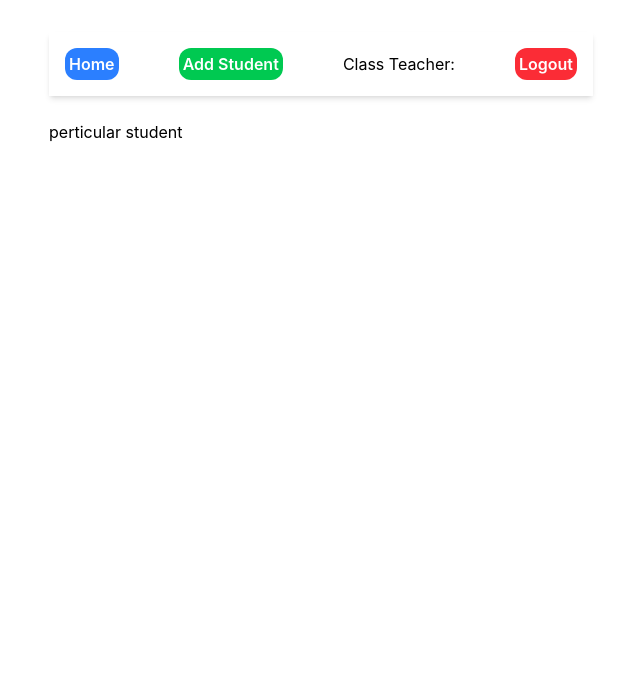
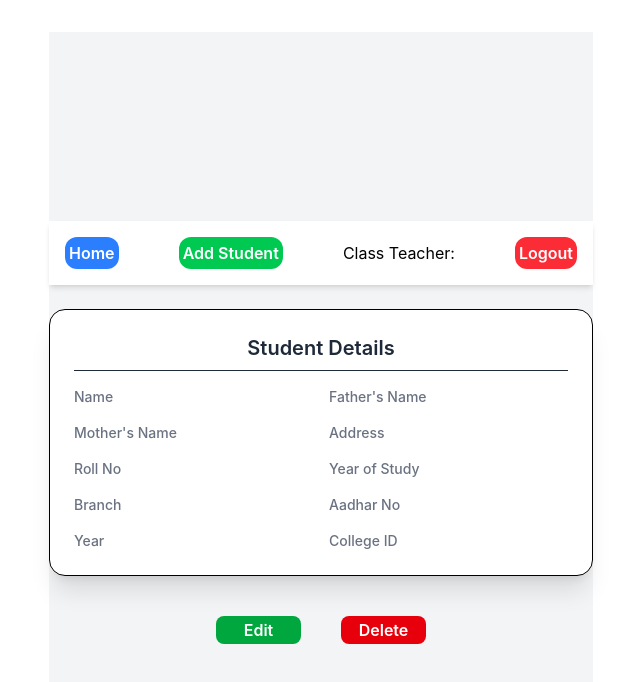
Before and after one commit to satyamrk18/React-Electron-Tailwind-Setup, a React (Vite) app: page /#/student/1 in a window 1280 px wide. Shown: the top 682 px of the page, without its empty margins (319-959 px from the left). Built offline with nearby package versions, Linux system fonts and the light colour scheme; no server answers.

Commit message:
perticular student retrived and delete student funcationality added

```diff
--- a/src/views/perticularStudent.jsx
+++ b/src/views/perticularStudent.jsx
@@ -1,10 +1,137 @@
 import Navbar from "../components/Navbar";
+import axios from "axios";
+import { useState, useEffect } from "react";
+import { useParams } from "react-router-dom";
+import { Link } from "react-router-dom";
+import { useNavigate } from "react-router-dom";
 const PerticularStudent = () => {
+  const [student, setStudent] = useState({});
+  const { slug } = useParams();
+  const navigate = useNavigate();
+  const loadStudent = async () => {
+    try {
+      const response = await axios.get(
+        `${import.meta.env.VITE_API_URL}/student/${slug}`,
+        {
+          headers: {
+            Authorization: `Bearer ${localStorage.getItem(
+              "staffjwtauthenticationToken"
+            )}`,
+          },
+        }
+      );
+
+      setStudent(response.data.data);
+    } catch (error) {
+      alert("Something went wrong, please try again later.");
+    }
+  };
+
+  useEffect(() => {
+    loadStudent();
+  }, [slug]); // load whenever slug changes
+
+  //delete student
+  const DeleteStudent = async () => {
+    try {
+      if (confirm("Are you sure you want to delete this student?") == true) {
+        const response = await axios.delete(
+          `${import.meta.env.VITE_API_URL}/student/delete/${slug}`,
+          {
+            headers: {
+              Authorization: `Bearer ${localStorage.getItem(
+                "staffjwtauthenticationToken"
+              )}`,
+            },
+          }
+        );
+
+        navigate("/students");
+      } else {
+        return;
+      }
+    } catch (err) {
+      alert(err.response.data.message);
+    }
+  };
   return (
-    <div>
+    <div className="min-h-screen flex flex-col items-center justify-center bg-gray-100">
       <Navbar />
-      <h1>perticular student</h1>
+      <div className="max-w-xl w-full bg-white shadow-xl rounded-2xl p-6 border">
+        <h2 className="text-xl font-semibold mb-4 text-center text-gray-800 border-b pb-2">
+          Student Details
+        </h2>
+
+        <div className="grid grid-cols-2 gap-4 text-gray-700">
+          <div>
+            <p className="font-medium text-gray-500 text-sm">Name</p>
+            <p className="text-base">{student?.name}</p>
+          </div>
+
+          <div>
+            <p className="font-medium text-gray-500 text-sm">Father's Name</p>
+            <p className="text-base">{student?.father_name}</p>
+          </div>
+
+          <div>
+            <p className="font-medium text-gray-500 text-sm">Mother's Name</p>
+            <p className="text-base">{student?.mother_name}</p>
+          </div>
+
+          <div>
+            <p className="font-medium text-gray-500 text-sm">Address</p>
+            <p className="text-base">{student?.address}</p>
+          </div>
+
+          <div>
+            <p className="font-medium text-gray-500 text-sm">Roll No</p>
+            <p className="text-base">{student?.rollNo}</p>
+          </div>
+
+          <div>
+            <p className="font-medium text-gray-500 text-sm">Year of Study</p>
+            <p className="text-base">{student?.year_of_study}</p>
+          </div>
+
+          <div>
+            <p className="font-medium text-gray-500 text-sm">Branch</p>
+            <p className="text-base">{student?.branch}</p>
+          </div>
+
+          <div>
+            <p className="font-medium text-gray-500 text-sm">Aadhar No</p>
+            <p className="text-base">{student?.aadhaNo}</p>
+          </div>
+
+          <div>
+            <p className="font-medium text-gray-500 text-sm">Year</p>
+            <p className="text-base">{student?.year}</p>
+          </div>
+
+          <div>
+            <p className="font-medium text-gray-500 text-sm">College ID</p>
+            <p className="text-base">{student?.college_ID}</p>
+          </div>
+        </div>
+      </div>
+      <div className="flex w-full items-center justify-center gap-10 mt-10">
+        <Link
+          to={`/student/edit/${slug}`}
+          className="p-0.5 w-[85px] flex items-center justify-center rounded-lg font-semibold bg-green-600 text-white cursor-pointer hover:bg-green-500 hover:text-black"
+        >
+          Edit
+        </Link>
+        <Link
+          className="p-0.5 w-[85px] rounded-lg font-semibold flex items-center justify-center bg-red-600 text-white cursor-pointer hover:bg-red-500 hover:text-black"
+          onClick={() => {
+            DeleteStudent();
+          }}
+        >
+          Delete
+        </Link>
+      </div>
     </div>
   );
 };
+
 export default PerticularStudent;
```
